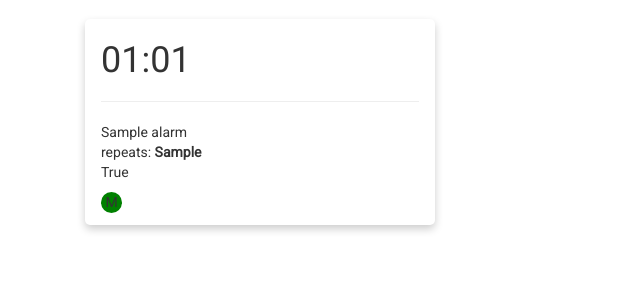
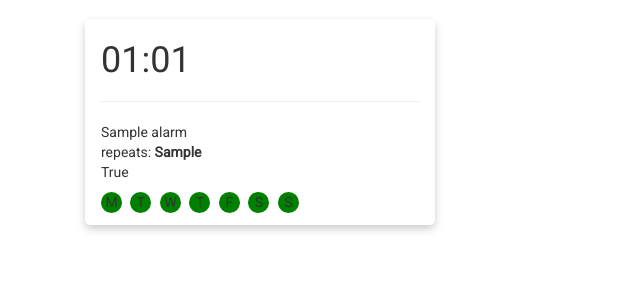
Before and after one commit to lennymlopes/cw-webapp, a Flask app: page / in a window 1280 px wide. Shown: the part 51-351 px from the top of the page, without its empty margins (0-640 px from the left). Run offline with Flask 2, Linux system fonts and the light colour scheme; a user stored in the database is signed in; tables that the repository leaves empty hold one stand-in row (values such as "Sample post"); some libraries are stand-ins or nearby versions.

Commit message:
add all days to alarm display

```diff
--- a/app/static/style.css
+++ b/app/static/style.css
@@ -50,6 +50,8 @@ body {
 	text-align: center;
 	width: 1.5em;
 	height: 1.5em;
+	display: inline-block;
+	margin-right: 5px;
 }
 
 .round .on {
--- a/app/templates/index.html
+++ b/app/templates/index.html
@@ -12,9 +12,13 @@
 						{{ alarm.label if alarm.label else 'Alarm' }}<br>
 						repeats: <b>{{ alarm.repeat }}</b><br>
 						{{ alarm.monday}}
-						{% if alarm.monday is sameas True %} <div class="round on">M</div>
-						{% else %} <div class="round off">M</div>
-						{% endif %}
+						{% if alarm.monday is sameas True %} <div class="round on">M</div>{% else %} <div class="round off">M</div>{% endif %}
+						{% if alarm.tuesday is sameas True %} <div class="round on">T</div>{% else %} <div class="round off">T</div>{% endif %}
+						{% if alarm.wednesday is sameas True %} <div class="round on">W</div>{% else %} <div class="round off">W</div>{% endif %}
+						{% if alarm.thursday is sameas True %} <div class="round on">T</div>{% else %} <div class="round off">T</div>{% endif %}
+						{% if alarm.friday is sameas True %} <div class="round on">F</div>{% else %} <div class="round off">F</div>{% endif %}
+						{% if alarm.saturday is sameas True %} <div class="round on">S</div>{% else %} <div class="round off">S</div>{% endif %}
+						{% if alarm.sunday is sameas True %} <div class="round on">S</div>{% else %} <div class="round off">S</div>{% endif %}
 					</p>
 				</div>
 			</div>
```
